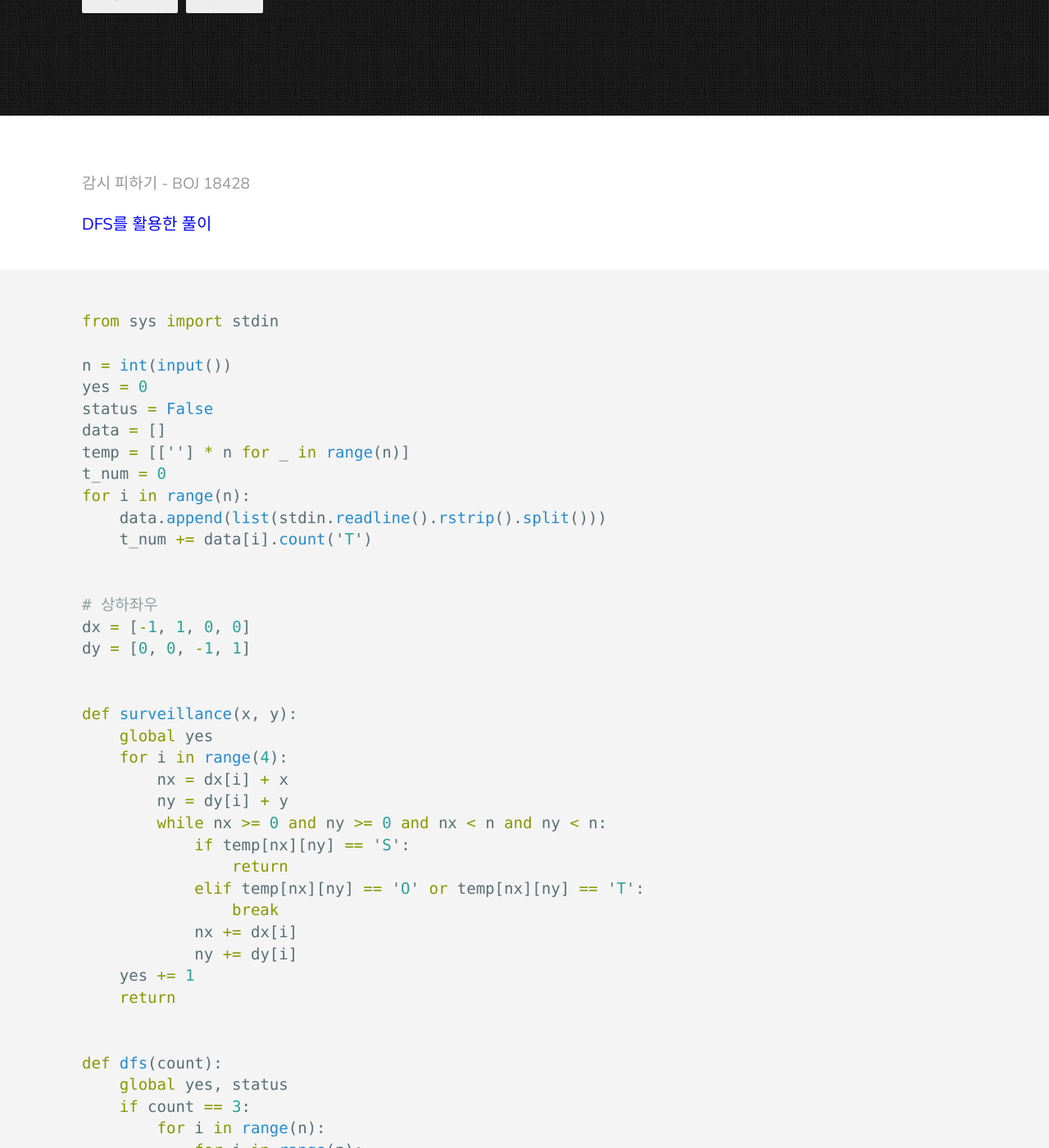
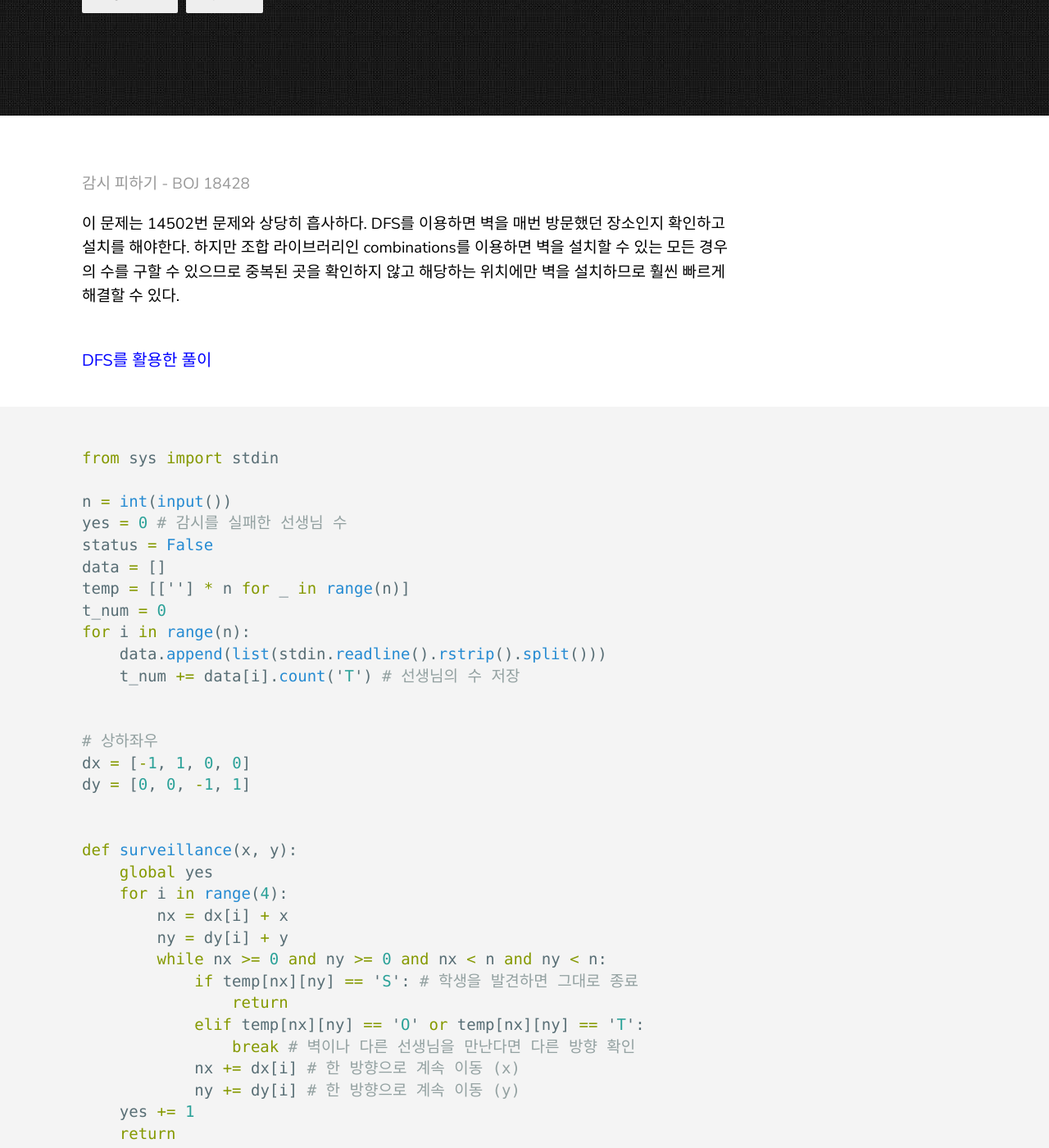
Before and after one commit to piemonte93/piemonte93.github.io, a Jekyll site: the page built from _posts/2021-02-17-algo-post17.markdown, in a window 1280 px wide and 1400 px high, scrolled down 330 px. Shown: the whole window at 82% size. Built offline with Jekyll 4.4.1, drawn with Linux system fonts in a browser that asks for light colours; some of the changed text lies outside the part shown.

Commit message:
Update 2021-02-17-algo-post17.markdown

````diff
--- a/_posts/2021-02-17-algo-post17.markdown
+++ b/_posts/2021-02-17-algo-post17.markdown
@@ -10,20 +10,22 @@ categories: Algorithm Python
 [감시 피하기 - BOJ 18428][boj-18428]
 <br>
 
+이 문제는 14502번 문제와 상당히 흡사하다. DFS를 이용하면 벽을 매번 방문했던 장소인지 확인하고 설치를 해야한다. 하지만 조합 라이브러리인 combinations를 이용하면 벽을 설치할 수 있는 모든 경우의 수를 구할 수 있으므로 중복된 곳을 확인하지 않고 해당하는 위치에만 벽을 설치하므로 훨씬 빠르게 해결할 수 있다.<br><br>
+
 <span style="font-size: 20px; color: blue">DFS를 활용한 풀이<span>
 
 ```python
 from sys import stdin
 
 n = int(input())
-yes = 0
+yes = 0 # 감시를 실패한 선생님 수
 status = False
 data = []
 temp = [[''] * n for _ in range(n)]
 t_num = 0
 for i in range(n):
     data.append(list(stdin.readline().rstrip().split()))
-    t_num += data[i].count('T')
+    t_num += data[i].count('T') # 선생님의 수 저장
 
 
 # 상하좌우
@@ -37,12 +39,12 @@ def surveillance(x, y):
         nx = dx[i] + x
         ny = dy[i] + y
         while nx >= 0 and ny >= 0 and nx < n and ny < n:
-            if temp[nx][ny] == 'S':
+            if temp[nx][ny] == 'S': # 학생을 발견하면 그대로 종료
                 return
             elif temp[nx][ny] == 'O' or temp[nx][ny] == 'T':
-                break
-            nx += dx[i]
-            ny += dy[i]
+                break # 벽이나 다른 선생님을 만난다면 다른 방향 확인
+            nx += dx[i] # 한 방향으로 계속 이동 (x)
+            ny += dy[i] # 한 방향으로 계속 이동 (y)
     yes += 1
     return
 
@@ -59,8 +61,8 @@ def dfs(count):
                 if temp[i][j] == 'T':
                     surveillance(i, j)
 
-        if yes == t_num:
-            status = True
+        if yes == t_num: # 감시를 실패한 선생님의 수와 전체 선생님의 수가 같다면
+            status = True # 탈출 성공
             yes = 0
             return
 
@@ -70,12 +72,12 @@ def dfs(count):
 
     for i in range(n):
         for j in range(n):
-            if data[i][j] == 'X':
-                data[i][j] = 'O'
-                count += 1
-                dfs(count)
-                data[i][j] = 'X'
-                count -= 1
+            if data[i][j] == 'X': # 빈 자리라면
+                data[i][j] = 'O' # 벽을 설치
+                count += 1 # 벽 설치 횟수 1 증가
+                dfs(count) # 재귀로 설치 반복
+                data[i][j] = 'X' # 설치 해제
+                count -= 1 # 해제 후 설치 횟수 감소
 
 dfs(0)
 
@@ -85,6 +87,7 @@ else:
     print("NO")
 ```
 
+<br>
 <span style="font-size: 20px; color: blue">조합 라이브러리를 이용한 풀이🤘<span>
 
 ```python
````
